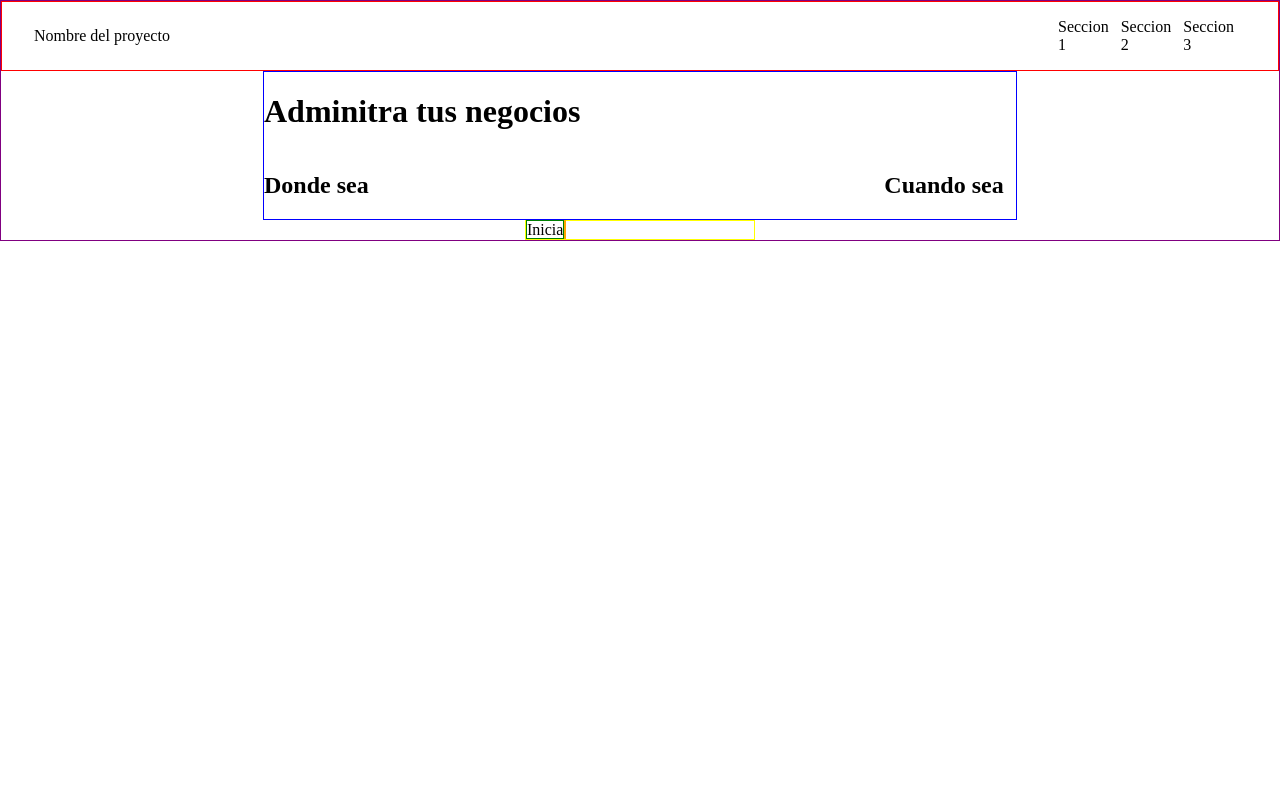
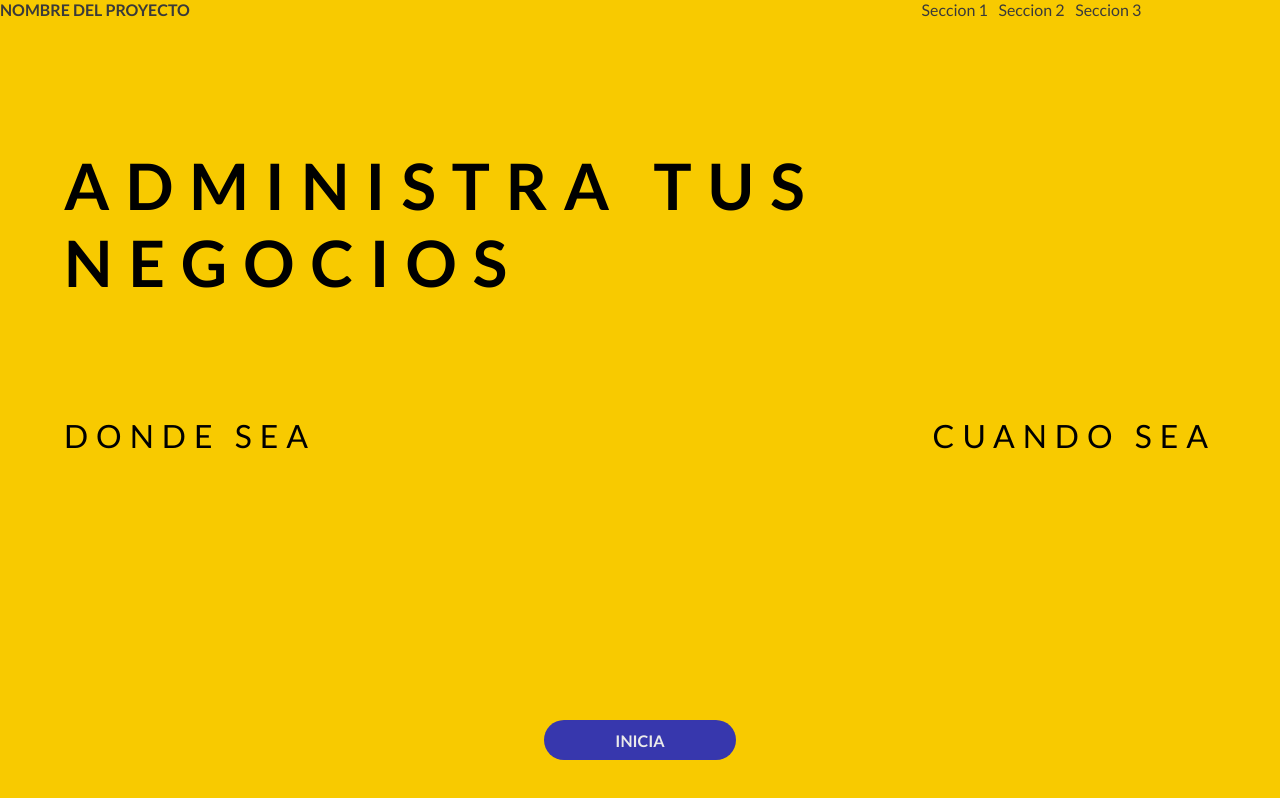
Before and after one commit to MarcoMacedoP/Business-admistration-Web, a plain HTML site: page index.html in a window 1280 px wide. Drawn offline with Linux system fonts and the light colour scheme.

Commit message:
Estilos pagina principal

```diff
--- a/index.html
+++ b/index.html
@@ -1,37 +1,31 @@
 <!DOCTYPE html>
-<hmtl lang="es">
+<html lang="es">
   <head>
    <title>Adminisracion de negocios, donde sea, cuando sea</title>
     <meta charset="UTF-8">
     <meta name="title" content="Adminisracion de negocios, donde sea, cuando sea">
     <meta name="description" content="Lorem ipsum dolor sit amet, consectetur adipiscing elit. Proin venenatis enim ut mollis varius. Maecenas porttitor consequat lectus porta rutrum. Praesent porta venenatis suscipit. Nam sed est sed lorem efficitur elementum. In elementum, nulla a convallis finibus, augue risus rhoncus massa, sit amet convallis sem nunc vitae metus. Vivamus molestie maximus ex sed scelerisque. Aliquam sit amet aliquet urna. Phasellus vitae massa accumsan, rutrum ligula eget, ornare enim. Suspendisse potenti. Integer ut blandit leo. Mauris finibus vehicula libero ac condimentum.">
-
+   <meta>
    <link href="master.css" rel="stylesheet" type="text/css"/>
+	<meta name="viewport" content="width=device-width, user-scalable=no">
   </head>
-
   <body>
-	<div class="front_page">
-		<div class= "nav_bar">
-			<nav>
-				<a>Nombre del proyecto</a>
-				<ul>
-					<li>Seccion 1</li>
-					<li>Seccion 2</li>
-					<li>Seccion 3</li>
+    <section class="front_page">
+		<nav class= "nav_bar">
+			<a href="#" class = "nav_bar-tittle" >Nombre del proyecto</a>
+				<ul class="nav_bar-list">
+					<li class="nav_bar-list-item">Seccion 1</li>
+					<li class="nav_bar-list-item">Seccion 2</li>
+					<li class="nav_bar-list-item">Seccion 3</li>
 				</ul>
 		</nav>
-		</div>
-		<div class= "cta_tittles">
-			<h1>Adminitra tus negocios</h1>
-			<h2 class="sub_1">Donde sea</h2>
-			<h2 class="sub_2">Cuando sea</h2>
-		</div>
-		<div class="cta_buttons">
-				<a class="btn_inicia"> Inicia </a>
-				<a class="btn_despliegue"> </a>
-		</div>
-	</div>
+		<section class= "cta_tittles">
+			<h1 class="cta_tittles-h1">Administra tus negocios</h1>
+			<h2 class="cta_tittles-h2">Donde sea <span class="cta_tittles-h2">Cuando sea</span></h2>
+		<section class="cta_buttons">
+				<a href= "#"class="btn_inicia"> Inicia </a>
+		</section>
+		</section>
+	</section>
   </body>
-
-
-</hmtl>
+</html>
--- a/master.css
+++ b/master.css
@@ -1,58 +1,103 @@
-body{
+@import url('https://fonts.googleapis.com/css?family=Lato:300,400,700|Oswald:400,700');
+/*  Titulos en 700, subtitulos en 400:
+		font-family: 'Oswald', sans-serif;
+	Cuerpo en 400, palabras pequeñas en 300, palabras gruesas en 700
+		font-family: 'Lato', sans-serif;
+	*************************************************************************
+	Colores:
+		Principal: #F8CA00
+		Pincipal-ligero: #FFD519
+		Secundario: #3737AD
+		Secundario-ligero=#4444d6
+		Negro: #191919
+		Negro-ligero:#3a3a3a
+		white: #eaeaea
+
+
+*/
+*{
+	font-family: 'Lato', sans-serif;
 	margin: 0;
 	padding: 0;
+	list-style: none;
+	text-decoration: none;
+	border: none;
+	outline: none;
+	font-size: 16px;
 }
 .front_page{
-	border: 1px solid purple;
-	display: grid;
-	grid-template-columns: repeat(5, 18%);
-	grid-column-gap: 2.5%
+	height: 100vh;
+	width: 100vw;
+	position: relative;
+	padding: 0 0 0 0;
+	background-color: #F8CA00;
 }
 .nav_bar{
-	padding: 0 2.5% 0 2.5%;
-	grid-column: 1/6;
-	border: 1px solid red;
-
-}
-.nav_bar nav{
+	width: 90%;
+	color: #3a3a3a;
+	padding: 0 0% 0 0;
 	display: flex;
 	justify-content:space-between;
 	align-items: center;
 }
-.nav_bar ul{
-	padding: 0;
-	list-style: none;
-	display: inherit;
-	justify-content: inherit;
+.nav_bar-tittle{
+	font-weight: 700;
+	color: inherit ;
+	text-transform: uppercase;
+}
+
+.nav_bar-list{
+	width: 20%;
+	display: flex;
+	justify-content:space-between;
 	align-items: center;
+
 }
-.nav_bar li{
+.nav_bar-list-item{
 	margin: 0 1% 0 0;
+	width: 100%;
 }
 .cta_tittles{
-	grid-column: 2/5;
+	margin: 10% 5% 0 5%;
 	display: inherit;
-	grid-template-columns: repeat(4,25%);
-	grid-column-gap: inherit;
-	border: 1px solid blue;
+	text-transform: uppercase;
 	box-sizing: border-box;
+	font-family: 'Oswald', sans-serif;
 }
-.cta_tittles h1{
-	grid-column: 1/5;
+.cta_tittles-h1{
+	font-size: 4rem;
+	letter-spacing: 1rem;
+	font-weight: 700;
+	margin : 0 0 10% 0;
 }
-.cta_tittles .sub_1{
-	grid-column: 1/3;
-}
-
-.cta_tittles .sub_2{
-	grid-column: 4/5;
+.cta_tittles-h2{
+	display: flex;
+	justify-content: space-between;
+	align-items: center;
+	font-size: 2rem;
+	letter-spacing: .5rem;
+	font-weight: 400;
 }
 .cta_buttons{
-	grid-column: 3/4;
-	border: 1px solid yellow;
+	display: flex;
+	align-items: center;
+	justify-content: center;
 }
 .btn_inicia{
-	border: 1px solid green;
+	display: flex;
+	justify-content: center;
+	align-items: center;
+	position: absolute;
+	bottom: 5%;
+	color: #eaeaea;
+	width: 15%;
+	height: 5%;
+	font-weight: 700;
+	background-color: #3737AD;
+	border-radius: 2rem;
+}
+.btn_inicia:hover{
+	background-color: #4444d6;
 }
 .btn_despliegue{
 	border: 1px solid orange;
```
Also changed, not shown: a.html (added, +9 -0 lines). Lines whose indentation alone changed are shown as unchanged.
